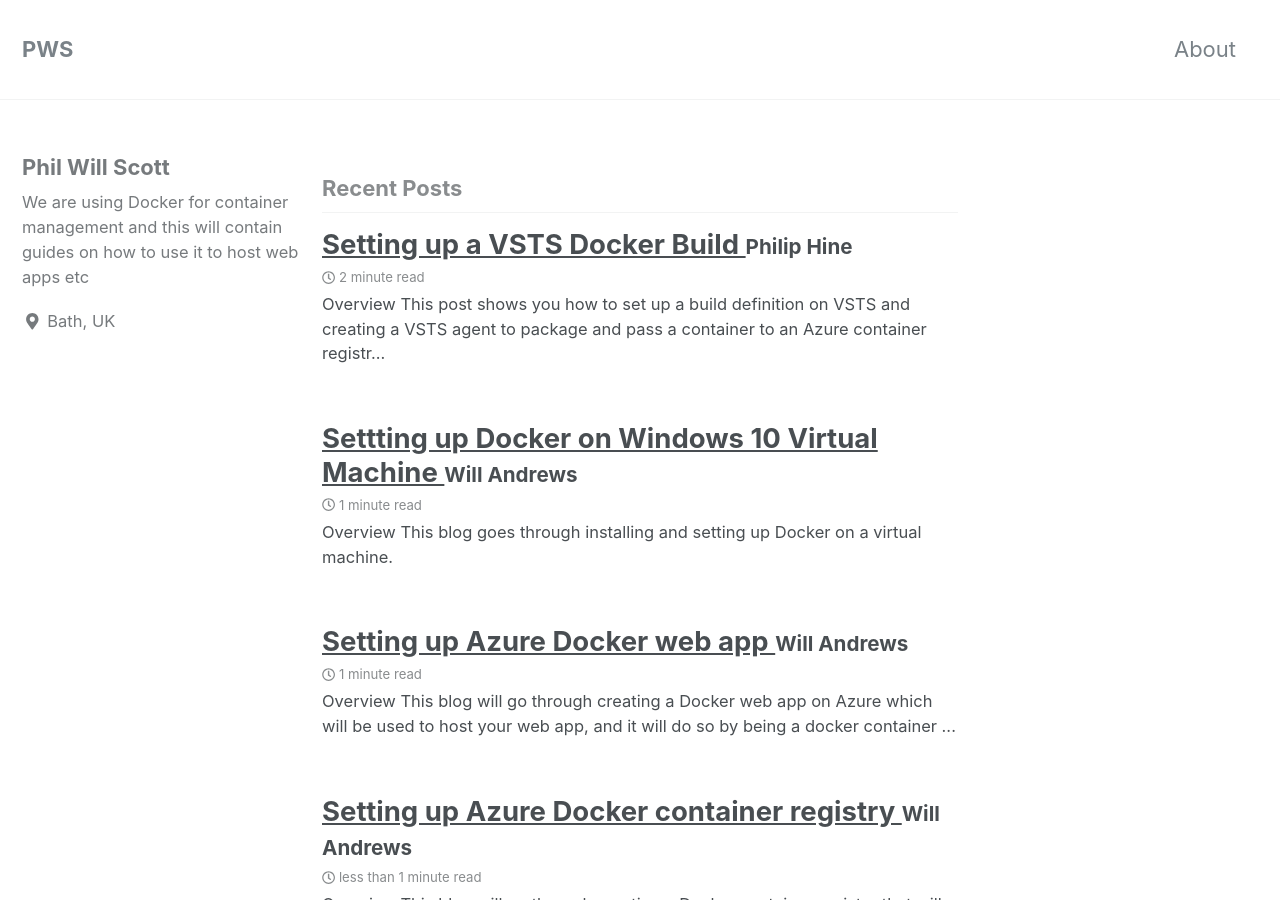
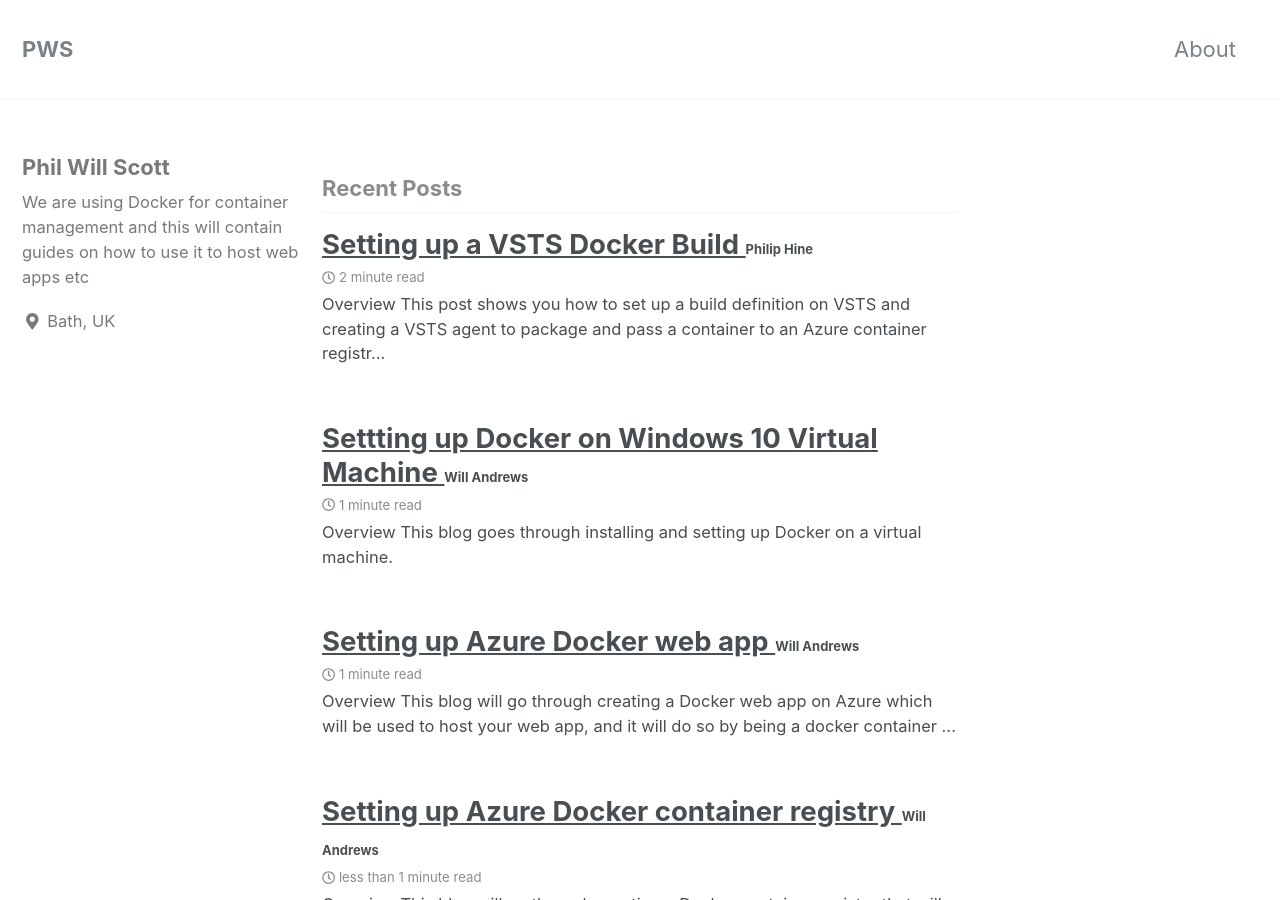
Before and after one commit to BenchProjects/PWS-Blog, a Jekyll site: the page built from index.html, in a window 1280 px wide and 900 px high. Built offline with Jekyll 4.4.1, drawn with Linux system fonts in a browser that asks for light colours; nearby versions of some CDN libraries; the list of posts is cut into pages by our own code.

```diff
--- a/_includes/archive-single.html
+++ b/_includes/archive-single.html
@@ -34,7 +34,7 @@
       {% assign author = site.data.authors[post.author] %}
 
       {% if author %}
-      <small>{{ author.name }}</small>
+      <font size="2">{{ author.name }}</font>
       {% endif %}
     </h2>
 
```
